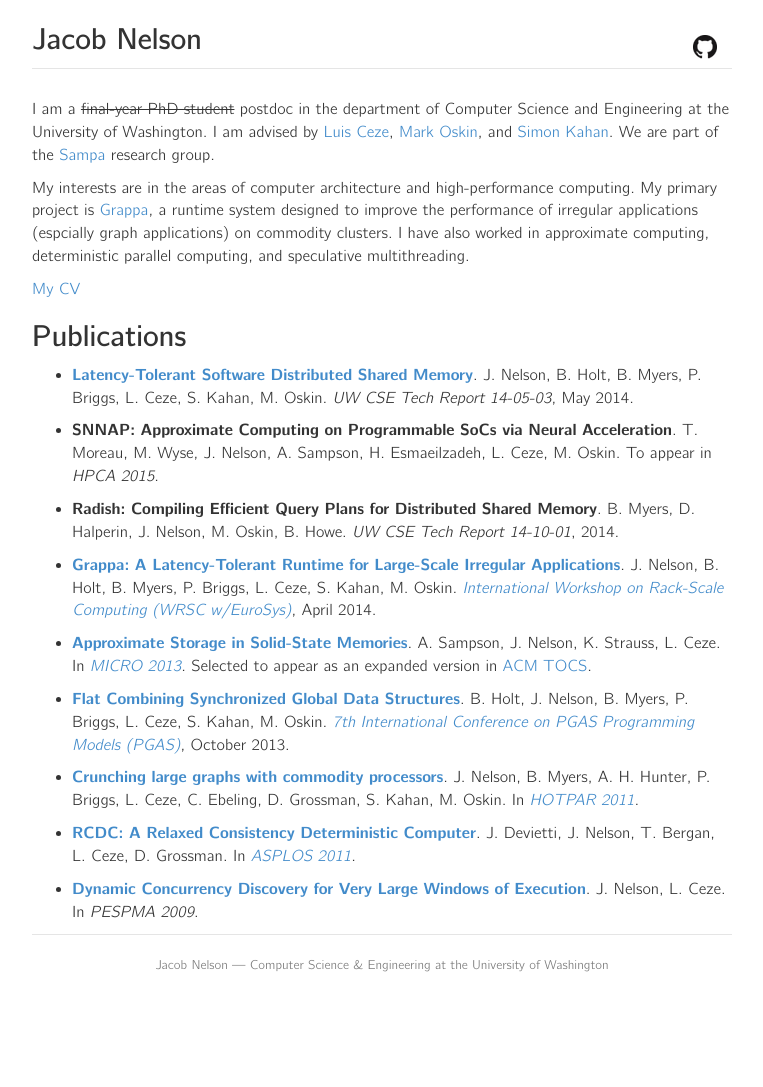
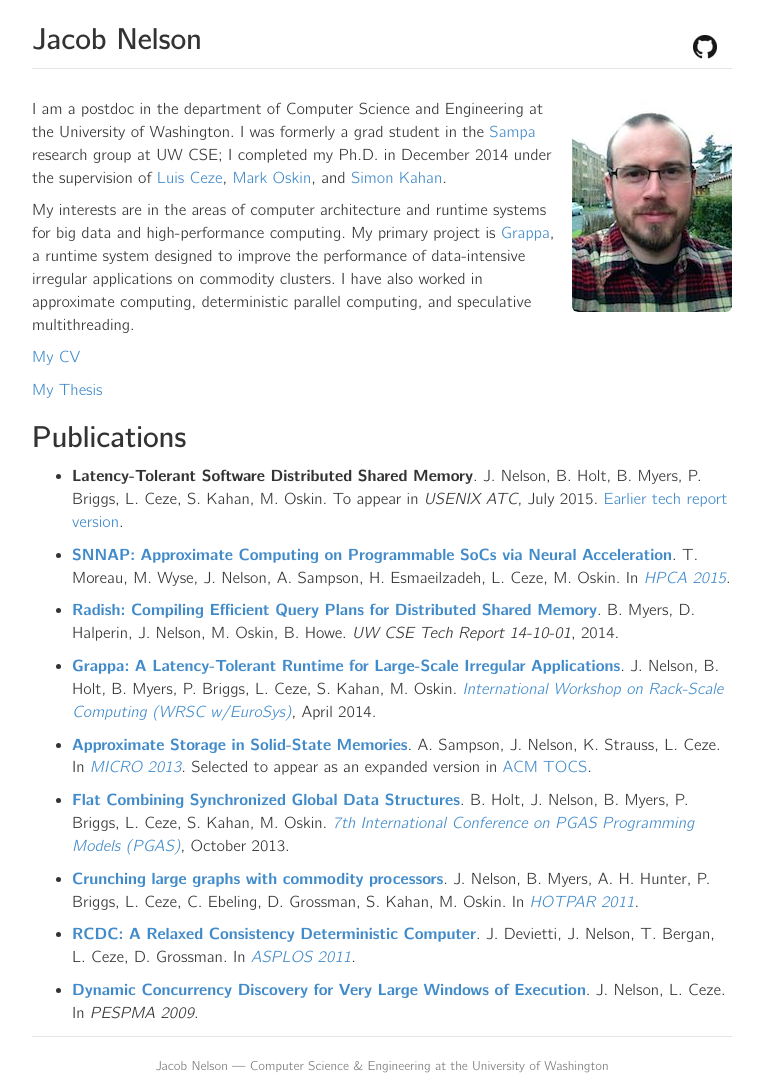
Before and after one commit to nelsonje/nelsonje.github.io, a Jekyll site: the page built from index.md, in a window 1280 px wide. Shown: the whole page, without its empty margins (258-1021 px from the left). Built offline with Jekyll 4.4.1, drawn with Linux system fonts in a browser that asks for light colours; nearby versions of some CDN libraries; Markdown is read by kramdown in place of the engine named in the settings; before the commit the page ends 985 px from its top, so only the background shows below that.

Commit message:
update a few things

```diff
--- a/index.md
+++ b/index.md
@@ -4,25 +4,28 @@ title: Home
 tagline: University of Washington
 ---
 
-<!-- <div class="span5 pull-right" style="padding-left:10px"> -->
-<!--   <div> -->
-<!--     <img src="img/jakewall-flipped.jpg" class="img-rounded" width=160/> -->
-<!--   </div> -->
-<!-- </div> -->
-I am a <s>final-year PhD student</s> postdoc in the department of Computer Science and Engineering at the University of Washington. I am advised by [Luis Ceze](http://www.cs.washington.edu/homes/luisceze/), [Mark Oskin](http://www.cs.washington.edu/homes/oskin), and [Simon Kahan](http://www.systemsbiology.org/simon-kahan).  We are part of the [Sampa](http://sampa.cs.washington.edu) research group.
+<div class="span5 pull-right" style="padding-left:10px">
+  <div>
+    <img src="img/jakeface2.jpg" class="img-rounded" width=160 height=213/>
+  </div>
+</div>
 
-My interests are in the areas of computer architecture and high-performance computing. My primary project is [Grappa](http://grappa.io), a runtime system designed to improve the performance of irregular applications (espcially graph applications) on commodity clusters. I have also worked in approximate computing, deterministic parallel computing, and speculative multithreading.
+I am a postdoc in the department of Computer Science and Engineering at the University of Washington. I was formerly a grad student in the [Sampa](http://sampa.cs.washington.edu) research group at UW CSE; I completed my Ph.D. in December 2014 under the supervision of [Luis Ceze](http://www.cs.washington.edu/homes/luisceze/), [Mark Oskin](http://www.cs.washington.edu/homes/oskin), and [Simon Kahan](http://www.systemsbiology.org/simon-kahan).
+
+My interests are in the areas of computer architecture and runtime systems for big data and high-performance computing. My primary project is [Grappa](http://grappa.io), a runtime system designed to improve the performance of data-intensive irregular applications on commodity clusters. I have also worked in approximate computing, deterministic parallel computing, and speculative multithreading.
 
 [My CV](pubs/jacob-nelson-cv.pdf)
+
+[My Thesis](pubs/jacob-nelson-thesis.pdf)
 
 Publications
 ------------
 
-- **[Latency-Tolerant Software Distributed Shared Memory](http://sampa.cs.washington.edu/papers/grappa-tr-14-05-03.pdf)**. J. Nelson, B. Holt, B. Myers, P. Briggs, L. Ceze, S. Kahan, M. Oskin. *UW CSE Tech Report 14-05-03*, May 2014.
+- **Latency-Tolerant Software Distributed Shared Memory**. J. Nelson, B. Holt, B. Myers, P. Briggs, L. Ceze, S. Kahan, M. Oskin. To appear in *USENIX ATC*, July 2015. [Earlier tech report version](http://sampa.cs.washington.edu/papers/grappa-tr-14-05-03.pdf).
 
-- **SNNAP: Approximate Computing on Programmable SoCs via Neural Acceleration**. T. Moreau, M. Wyse, J. Nelson, A. Sampson, H. Esmaeilzadeh, L. Ceze, M. Oskin. To appear in *HPCA 2015*.
+- **[SNNAP: Approximate Computing on Programmable SoCs via Neural Acceleration](http://sampa.cs.washington.edu/papers/snnap-hpca2015.pdf)**. T. Moreau, M. Wyse, J. Nelson, A. Sampson, H. Esmaeilzadeh, L. Ceze, M. Oskin. In *[HPCA 2015](http://darksilicon.org/hpca/)*.
 
-- **Radish: Compiling Efficient Query Plans for Distributed Shared Memory**. B. Myers, D. Halperin, J. Nelson, M. Oskin, B. Howe. *UW CSE Tech Report 14-10-01*, 2014.
+- **[Radish: Compiling Efficient Query Plans for Distributed Shared Memory](ftp://ftp.cs.washington.edu/tr/2014/10/UW-CSE-14-10-01.pdf)**. B. Myers, D. Halperin, J. Nelson, M. Oskin, B. Howe. *UW CSE Tech Report 14-10-01*, 2014.
 
 - **[Grappa: A Latency-Tolerant Runtime for Large-Scale Irregular Applications](http://sampa.cs.washington.edu/papers/grappa-wrsc-2014.pdf)**. J. Nelson, B. Holt, B. Myers, P. Briggs, L. Ceze, S. Kahan, M. Oskin. *[International Workshop on Rack-Scale Computing (WRSC w/EuroSys)](http://research.microsoft.com/en-us/events/wrsc2014/)*, April 2014.
 
```
Also changed, not shown: img/jakeface2.jpg (added), 2 other files.
